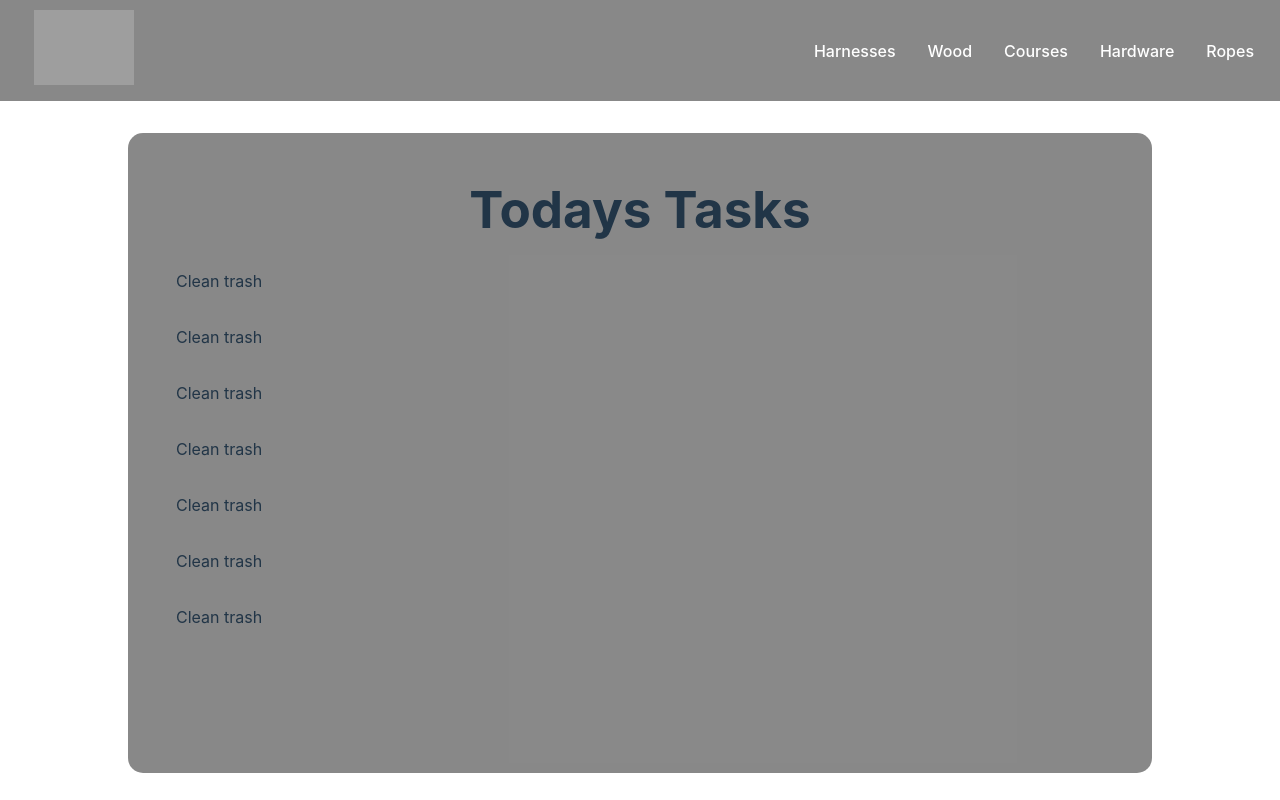
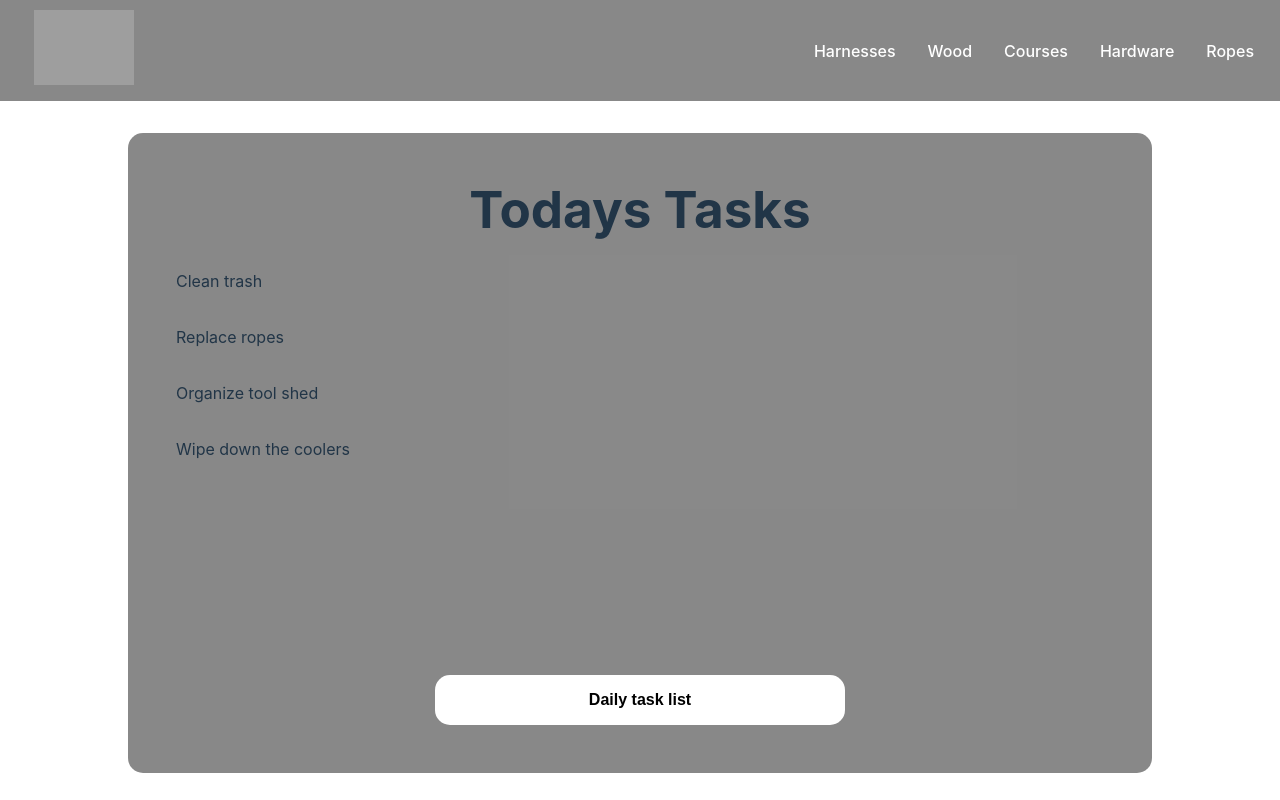
Before and after one commit to travvdawg/inventory-tracker, a React (Vite) app: page / in a window 1280 px wide. Built offline with nearby package versions, Linux system fonts and the light colour scheme; grey boxes are pictures that could not be loaded.

Commit message:
mobile styling

```diff
--- a/src/components/DailyTaskList.jsx
+++ b/src/components/DailyTaskList.jsx
@@ -1,20 +1,17 @@
 function DailyTaskList() {
   return (
-		<div className="task-list-container">
+    <div className='task-list-container'>
       <div className='task-list'>
         <h1>Todays Tasks</h1>
         <ul>
           <li>Clean trash</li>
-				<li>Clean trash</li>
-				<li>Clean trash</li>
-				<li>Clean trash</li>
-				<li>Clean trash</li>
-				<li>Clean trash</li>
-				<li>Clean trash</li>
+          <li>Replace ropes</li>
+          <li>Organize tool shed</li>
+          <li>Wipe down the coolers</li>
         </ul>
+        <button className='task-list-submit'>Daily task list</button>
       </div>
     </div>
-
   );
 }
 export default DailyTaskList;
--- a/src/index.css
+++ b/src/index.css
@@ -133,17 +133,57 @@ h1 {
   box-shadow: 1px 1px 10px rgba(255, 255, 255, 0.425);
 }
 
-.harness-container, .courses-container, .ropes-container, .hardware-container {
+.harness-container {
   width: 100vw;
   display: flex;
   align-items: center;
   justify-content: center;
 }
 
-.ropes,
+.harness {
+  display: flex;
+  align-items: center;
+  justify-content: start;
+  flex-direction: column;
+  width: 80vw;
+  height: 400px;
+}
+
+.monthly-inspections {
+  display: flex;
+  justify-content: start;
+  flex-direction: column;
+  background-color: rgba(255, 255, 255, 0.068);
+  width: 100%;
+  padding: 1rem;
+  margin-top: 1rem;
+  height: auto;
+}
+
+.monthly-inspections input {
+  height: 40px;
+}
+
+.harness h2 {
+  margin: 0;
+  padding: 0;
+}
+
+/* .harness-container,
+.courses-container,
+.ropes-container,
+.hardware-container,
+.monthly-inspection {
+  width: 100vw;
+  display: flex;
+  align-items: center;
+  justify-content: center;
+} */
+
+/* .ropes,
 .harness,
 .courses,
-.hardware,
+.hardware, */
 .wood {
   display: flex;
   align-items: center;
@@ -152,11 +192,11 @@ h1 {
   width: 80vw;
 }
 
-.ropes h2,
+.wood
+/* .ropes h2,
 .harness h2,
-.wood,
 .courses h2,
-.hardware h2 {
+.hardware h2  */ {
   font-size: 2rem;
   padding: 1rem;
   margin: 1rem;
@@ -183,7 +223,32 @@ h1 {
   align-items: center;
   margin: auto;
   margin-top: 2rem;
-	overflow: scroll;
+  overflow: auto;
+  padding-bottom: 2rem;
+}
+
+ul {
+  flex-grow: 1;
+  padding: 0;
+  margin: 0;
+  list-style-type: none;
+}
+
+.task-list-submit {
+  margin-top: 1rem;
+  margin-bottom: 1rem;
+  display: flex;
+  justify-content: center;
+  width: 40%;
+  align-items: center;
+  bottom: 1rem;
+  height: 50px;
+  border-radius: 15px;
+  border: none;
+  background-color: white;
+  color: black;
+  font-size: 1rem;
+  font-weight: 800;
 }
 
 .task-list ul {
@@ -295,4 +360,36 @@ h1 {
   .cardImg {
     height: 150px;
   }
+
+  .woodContainer {
+    width: 100vw;
+    display: flex;
+    align-items: center;
+    justify-content: center;
   }
+
+  .wood h2 {
+    font-size: 2rem;
+  }
+
+  .wood p {
+    font-size: 1rem;
+  }
+
+  .wood input {
+    font-size: 0.8rem;
+  }
+
+  .wood .submit-btn {
+    width: 250px;
+    font-size: 1.5rem;
+  }
+
+  .task-list h1 {
+    font-size: 2rem;
+  }
+
+  .task-list .task-list-submit {
+    margin-top: 3rem;
+  }
+}
--- a/src/pages/Harnesses.jsx
+++ b/src/pages/Harnesses.jsx
@@ -1,13 +1,24 @@
 function Harnesses() {
-	return (
-		<div className="harness-container">
-			<div className='harness'>
-			<h2>Monthly Inspection</h2>
-			<h2>Repairs</h2>
-			<h2>Clic-it Parts</h2>
-		</div>
-		</div>
+  return (
+    <div className='harness-container'>
+      <div className='harness'>
+        <div className='monthly-inspections'>
+          <h2>Monthly Inspection</h2>
+          <input type='text' placeholder='Wire condition' />
+          <br />
+          <input type='text' placeholder='Bolt condition' />
+          <br />
+          <input type='text' placeholder='Ropes condition' />
+          <br />
+          <input type='text' placeholder='Tape condition' />
+          <br />
+          <input type='text-area' placeholder='Additional comments' />
+        </div>
 
-	);
+        {/* <h2>Repairs</h2>
+        <h2>Clic-it Parts</h2> */}
+      </div>
+    </div>
+  );
 }
 export default Harnesses;
```
Lines whose indentation alone changed are shown as unchanged.
